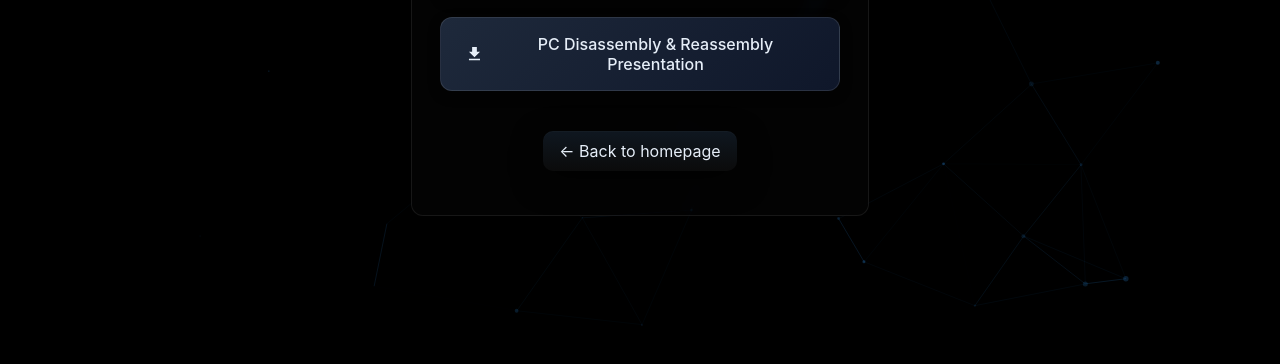
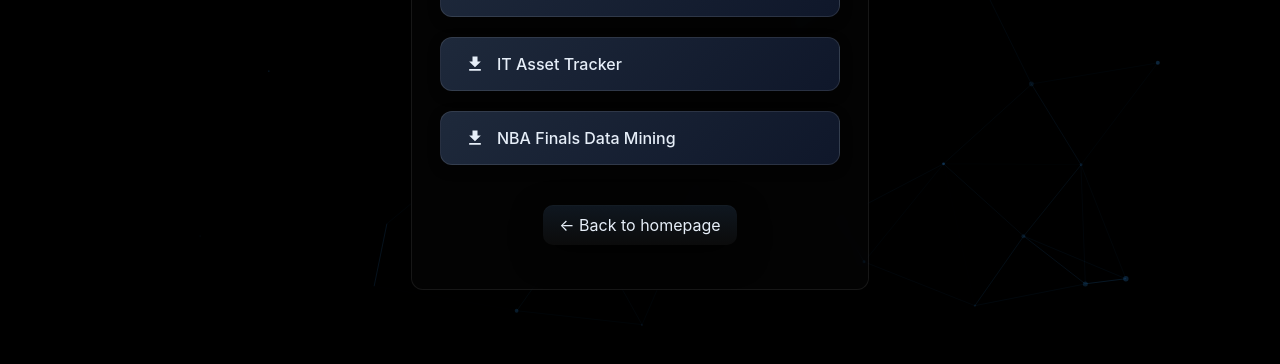
Before and after one commit to KenjeePolanco/portfolio, a plain HTML site: page projects.html in a window 1280 px wide. Shown: the part 456-820 px from the top of the page. Drawn offline with nearby package versions, Linux system fonts and the light colour scheme.

Commit message:
Add new projects: IT Asset Tracker and NBA Finals Data Mining
- Added IT Asset Tracker: Complete web-based asset management system with Flask backend
- Added NBA Finals Data Mining: Python data analysis project with ML models
- Updated projects.html to include download links for both new projects
- Both projects include comprehensive documentation and source code

```diff
--- a/projects.html
+++ b/projects.html
@@ -24,6 +24,18 @@
             <path d="M5,20H19V18H5M19,9H15V3H9V9H5L12,16L19,9Z" />
           </svg>
           PC Disassembly & Reassembly Presentation
+        </a>
+        <a href="it-asset-tracker.zip" class="download-button" download="it-asset-tracker.zip">
+          <svg width="24" height="24" viewBox="0 0 24 24" fill="currentColor">
+            <path d="M5,20H19V18H5M19,9H15V3H9V9H5L12,16L19,9Z" />
+          </svg>
+          IT Asset Tracker
+        </a>
+        <a href="nba-finals-data-mining.zip" class="download-button" download="nba-finals-data-mining.zip">
+          <svg width="24" height="24" viewBox="0 0 24 24" fill="currentColor">
+            <path d="M5,20H19V18H5M19,9H15V3H9V9H5L12,16L19,9Z" />
+          </svg>
+          NBA Finals Data Mining
         </a>
       </div>
       <p style="margin-top:18px"><a class="back-home" href="index.html">← Back to homepage</a></p>
```
Also changed, not shown: 2 other files.
